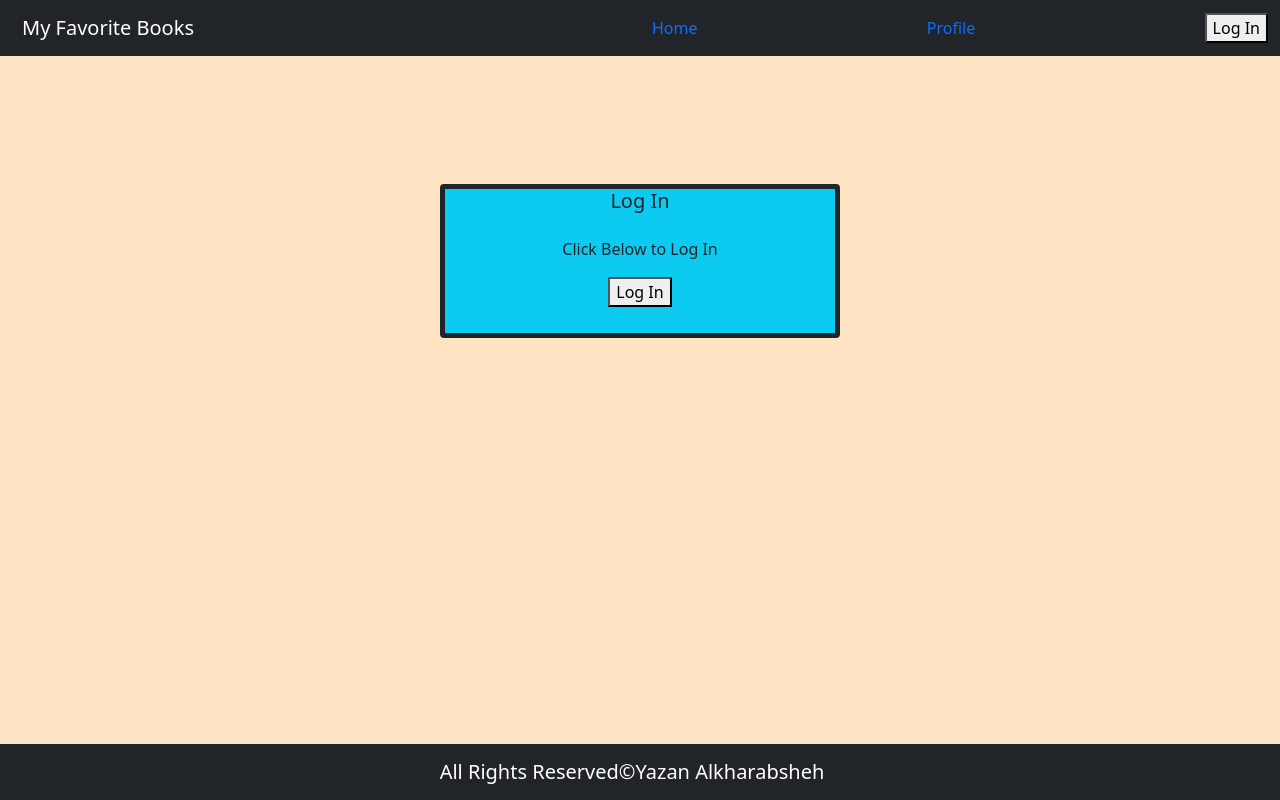
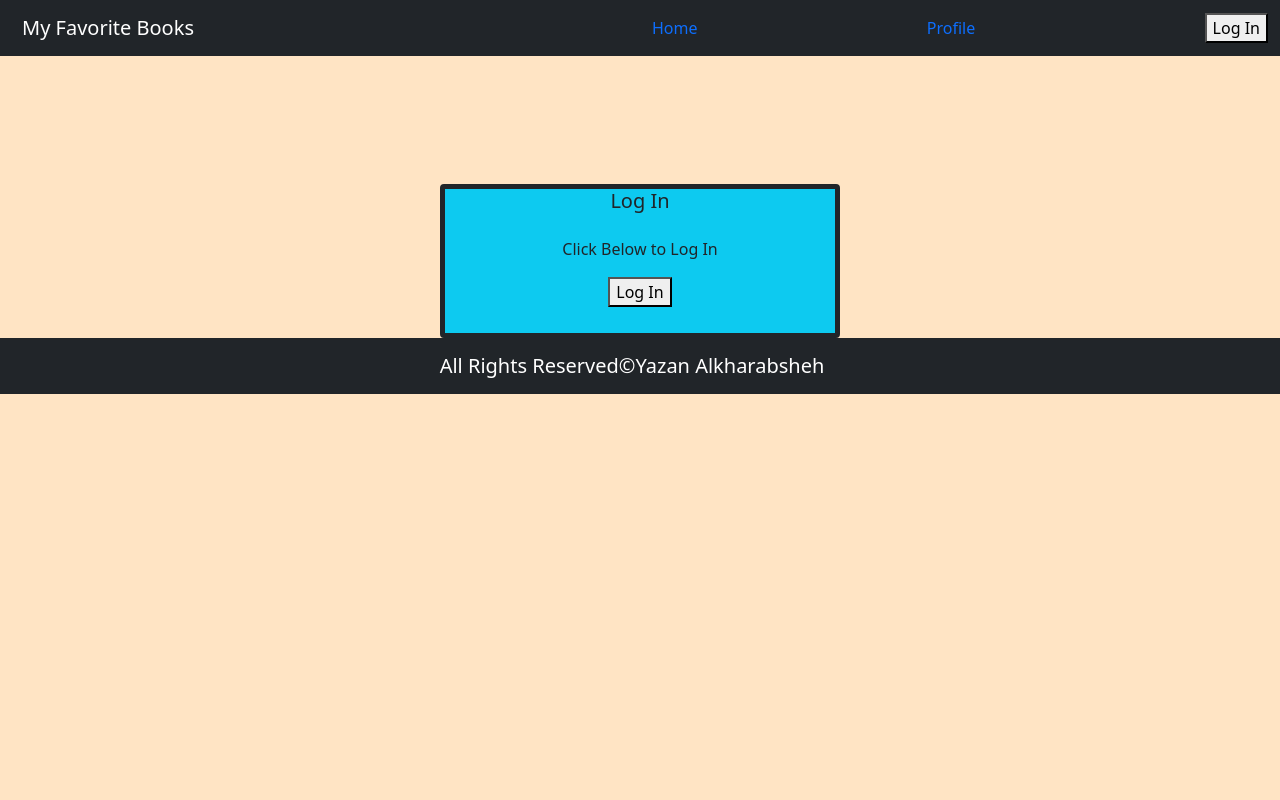
Before and after one commit to yazanabdulhafez/can-of-books-frontend, a React (Create React App) app: page / in a window 1280 px wide. Built offline with nearby package versions, Linux system fonts and the light colour scheme; no server answers.

Commit message:
add some styles on home page and profile page

```diff
--- a/src/App.css
+++ b/src/App.css
@@ -1,4 +1,4 @@
 body {
-  height: 562px;
+  height: 100%;
   background-color: bisque;
 }
--- a/src/components/BestBook.js
+++ b/src/components/BestBook.js
@@ -160,11 +160,11 @@ class BestBook extends React.Component {
             books={this.state.books[this.state.index]}
           />
         )}
-        <div style={{ display: "flex", flexWrap: "wrap",marginBottom:'20px'}}>
+        <div style={{ display: "flex", flexWrap: "wrap"}}>
           {this.state.books.map((element, indx) => {
             return (
               <>
-                <Card style={{ width: "18rem",height:'20vw' , margin: "50px auto" }}>
+                <Card style={{ width: "18rem",height:'20rem' , margin: "40px auto" }}>
                   <Container>
                   <ListGroup variant="flush">
                     <ListGroup.Item as="li">
--- a/src/components/Footer.js
+++ b/src/components/Footer.js
@@ -5,8 +5,8 @@ import { Navbar, Container } from 'react-bootstrap';
 class Footer extends React.Component {
   render() {
     return (
-      <footer>
-        <Navbar bg='dark' variant='dark' fixed='bottom'>
+      <footer  style={{position:'absolute',left:'0',width: '100%'}}>
+        <Navbar bg='dark' variant='dark'>
           <Container style={{ justifyContent: 'center' }}>
             <Navbar.Brand href='https://github.com/yazanabdulhafez'>
               All Rights Reserved&copy;Yazan Alkharabsheh
--- a/src/components/Profile.js
+++ b/src/components/Profile.js
@@ -26,7 +26,7 @@ export class Profile extends Component {
     return (
       this.props.auth0.isAuthenticated &&
       <div><h1>Hello {this.props.auth0.user.name}</h1>
-        <Card style={{ width: '40rem', marginTop: '5vw', border: 'solid 5px' }}>
+        <Card style={{ width: '40rem', margin: '10vw auto', border: 'solid 5px' }}>
           <Card.Title>
             <h2>Username:{this.props.auth0.user.name}</h2>
             <h2 style={{ color: 'red' }}>email:{this.props.auth0.user.email}</h2>
```
